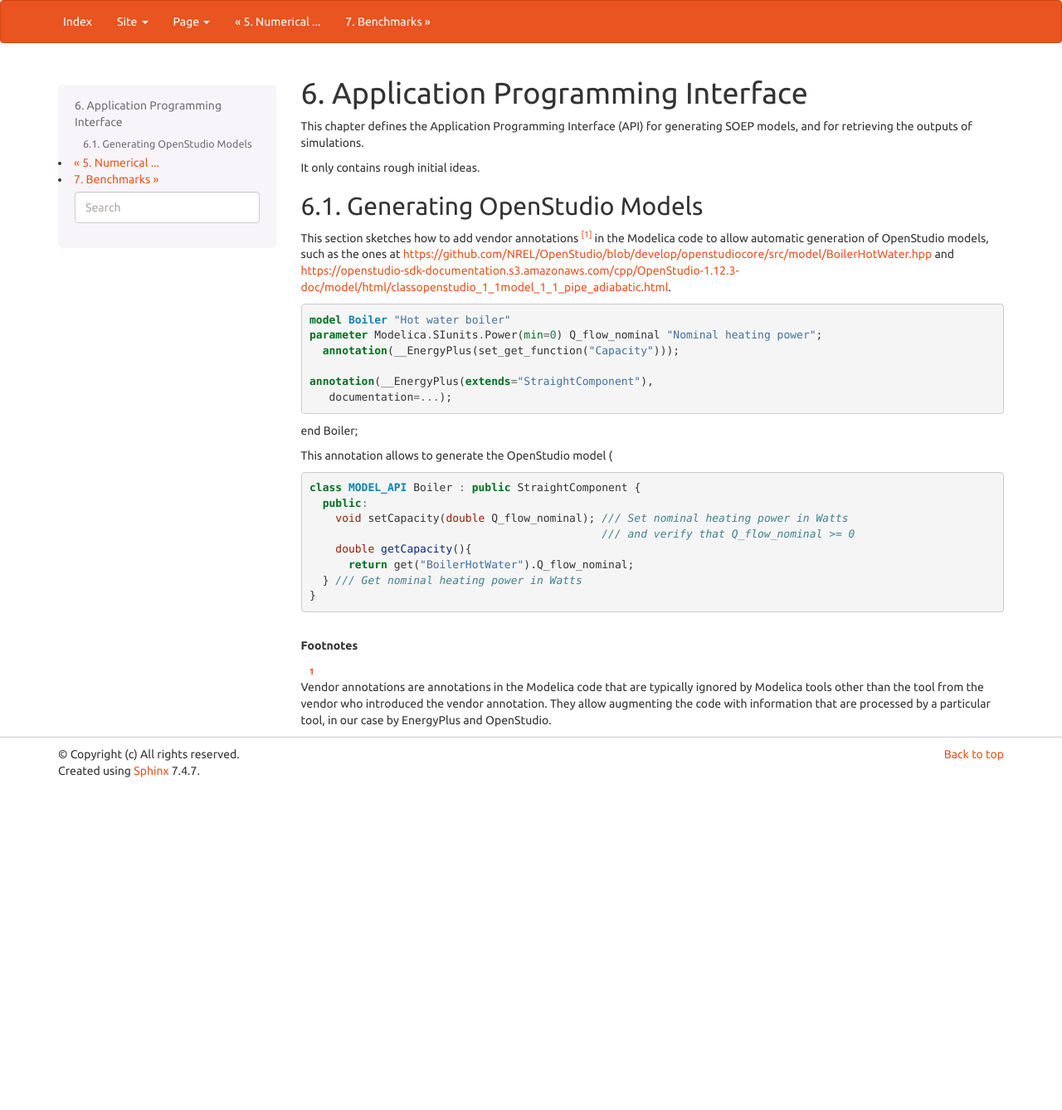
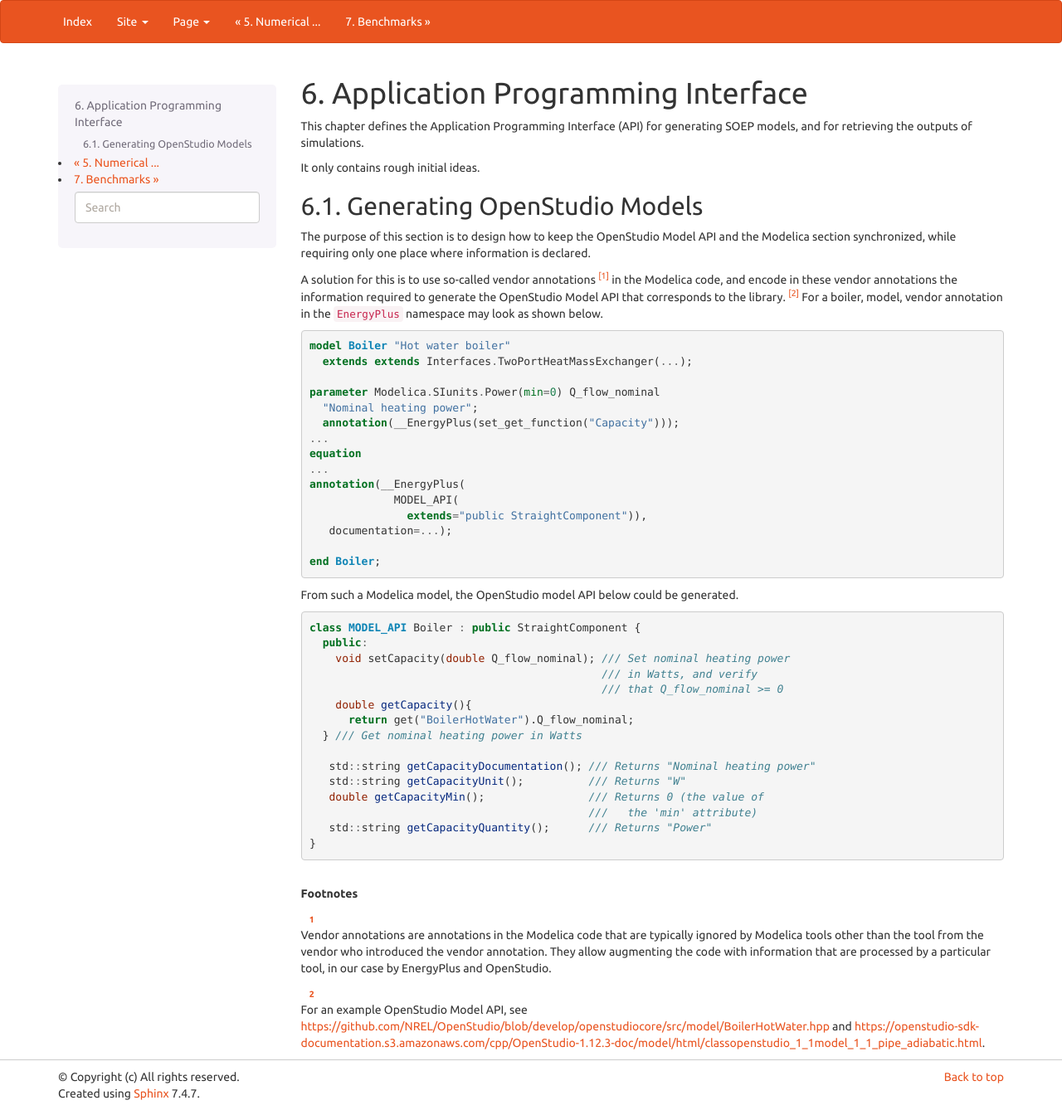
Before and after one commit to lbl-srg/soep, a Sphinx documentation site: the page built from doc/design/source/api.rst, in a window 1280 px wide. Shown: the whole page at 83% size. Built offline with Sphinx 7.4.7, drawn with Linux system fonts in a browser that asks for light colours; before the commit the page ends 949 px from its top, so only the background shows below that.

Commit message:
Revised api and use case

```diff
--- a/doc/design/source/api.rst
+++ b/doc/design/source/api.rst
@@ -9,44 +9,69 @@ It only contains rough initial ideas.
 Generating OpenStudio Models
 ^^^^^^^^^^^^^^^^^^^^^^^^^^^^
 
-This section sketches how to add vendor annotations [#ven_ann]_ in the Modelica code
-to allow automatic generation of OpenStudio models, such as the ones at
-https://github.com/NREL/OpenStudio/blob/develop/openstudiocore/src/model/BoilerHotWater.hpp and
-https://openstudio-sdk-documentation.s3.amazonaws.com/cpp/OpenStudio-1.12.3-doc/model/html/classopenstudio_1_1model_1_1_pipe_adiabatic.html.
+The purpose of this section is to design how to keep the OpenStudio
+Model API and the Modelica section synchronized, while requiring
+only one place where information is declared.
 
+A solution for this is to use so-called
+vendor annotations [#ven_ann]_ in the Modelica code,
+and encode in these vendor annotations the information required
+to generate the OpenStudio Model API that corresponds to the
+library. [#os_mod_api]_
+For a boiler, model, vendor annotation in the ``EnergyPlus``
+namespace may look as shown below.
 
 
 .. code-block:: modelica
 
   model Boiler "Hot water boiler"
-  parameter Modelica.SIunits.Power(min=0) Q_flow_nominal "Nominal heating power";
+    extends extends Interfaces.TwoPortHeatMassExchanger(...);
+
+  parameter Modelica.SIunits.Power(min=0) Q_flow_nominal
+    "Nominal heating power";
     annotation(__EnergyPlus(set_get_function("Capacity")));
-
-  annotation(__EnergyPlus(extends="StraightComponent"),
+  ...
+  equation
+  ...
+  annotation(__EnergyPlus(
+               MODEL_API(
+                 extends="public StraightComponent")),
      documentation=...);
 
-end Boiler;
+  end Boiler;
 
 
-This annotation allows to generate the OpenStudio model
-(
+From such a Modelica model, the OpenStudio model API below
+could be generated.
 
 .. code-block:: C++
 
    class MODEL_API Boiler : public StraightComponent {
      public:
-       void setCapacity(double Q_flow_nominal); /// Set nominal heating power in Watts
-                                                /// and verify that Q_flow_nominal >= 0
+       void setCapacity(double Q_flow_nominal); /// Set nominal heating power
+                                                /// in Watts, and verify
+                                                /// that Q_flow_nominal >= 0
        double getCapacity(){
          return get("BoilerHotWater").Q_flow_nominal;
      } /// Get nominal heating power in Watts
+
+      std::string getCapacityDocumentation(); /// Returns "Nominal heating power"
+      std::string getCapacityUnit();          /// Returns "W"
+      double getCapacityMin();                /// Returns 0 (the value of
+                                              ///   the 'min' attribute)
+      std::string getCapacityQuantity();      /// Returns "Power"
    }
 
 .. rubric:: Footnotes
 
-.. [#ven_ann] Vendor annotations are annotations in the Modelica code that are
-              typically ignored by Modelica tools other than the tool from
-              the vendor who introduced the vendor annotation.
-              They allow augmenting the code with information
-              that are processed by a particular tool,
-              in our case by EnergyPlus and OpenStudio.
+.. [#ven_ann]    Vendor annotations are annotations in the Modelica code that are
+                 typically ignored by Modelica tools other than the tool from
+                 the vendor who introduced the vendor annotation.
+                 They allow augmenting the code with information
+                 that are processed by a particular tool,
+                 in our case by EnergyPlus and OpenStudio.
+
+.. [#os_mod_api] For an example OpenStudio Model API, see
+                 https://github.com/NREL/OpenStudio/blob/develop/openstudiocore/src/model/BoilerHotWater.hpp
+                 and
+                 https://openstudio-sdk-documentation.s3.amazonaws.com/cpp/OpenStudio-1.12.3-doc/model/html/classopenstudio_1_1model_1_1_pipe_adiabatic.html.
```
Also changed, not shown: doc/design/source/useCases.rst (+0 -7 lines).
